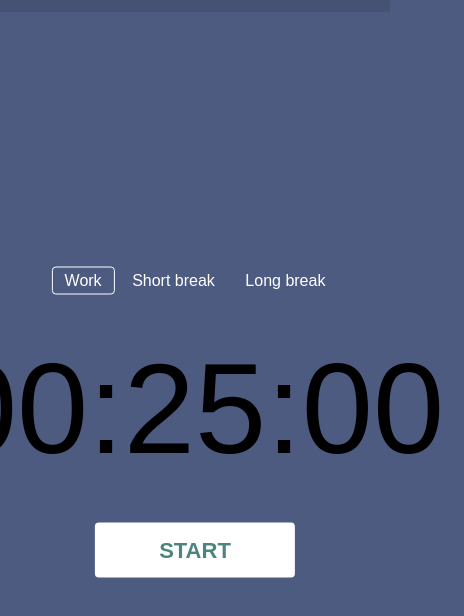
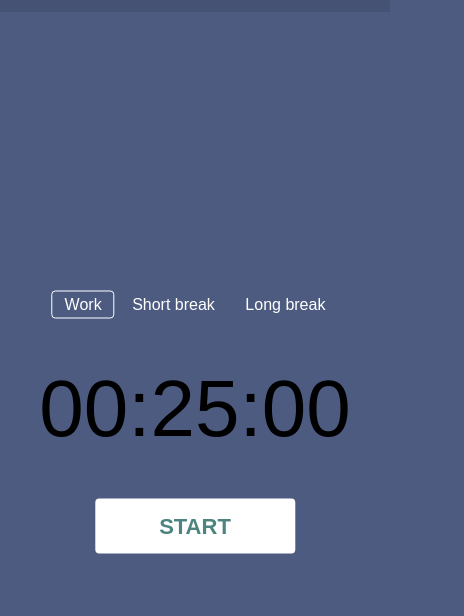
Before and after one commit to BoronenkoTimurs/Clock, a website built with Parcel: page index.html in a window 390 px wide. Shown: the whole page, 464 px wide, since content can reach past the window. Built offline with nearby package versions, Linux system fonts and the light colour scheme.

Commit message:
Add mobile version

```diff
--- a/css/styles.css
+++ b/css/styles.css
@@ -44,7 +44,6 @@ progress::-webkit-progress-value {
   top: 50%;
   left: 50%;
   transform: translate(-50%, -50%);
-  padding: 20px;
   text-align: center;
 }
 
@@ -56,6 +55,14 @@ progress::-webkit-progress-value {
   display: flex;
   align-items: center;
   font-family: arial, sans-serif;
+}
+@media screen and (max-width: 936px) {
+  .timer{
+    padding: 0;
+  }
+  .clock{
+    font-size: clamp(5rem, 15.5vw, 15rem);
+  }
 }
 
 .mode-button {
@@ -92,7 +99,10 @@ progress::-webkit-progress-value {
   border-radius: 4px;
   transition: color 0.5s ease-in-out 0s;
 }
-
+.main-button:hover{
+  color: white;
+  background-color: black;
+}
 button:focus, button:active {
   outline: none;
 }
@@ -106,9 +116,3 @@ button:focus, button:active {
 .hidden {
   display: none;
 }
-
-@media screen and (max-width: 550px) {
-  .clock {
-    font-size: 8rem;
-  }
-}
```
